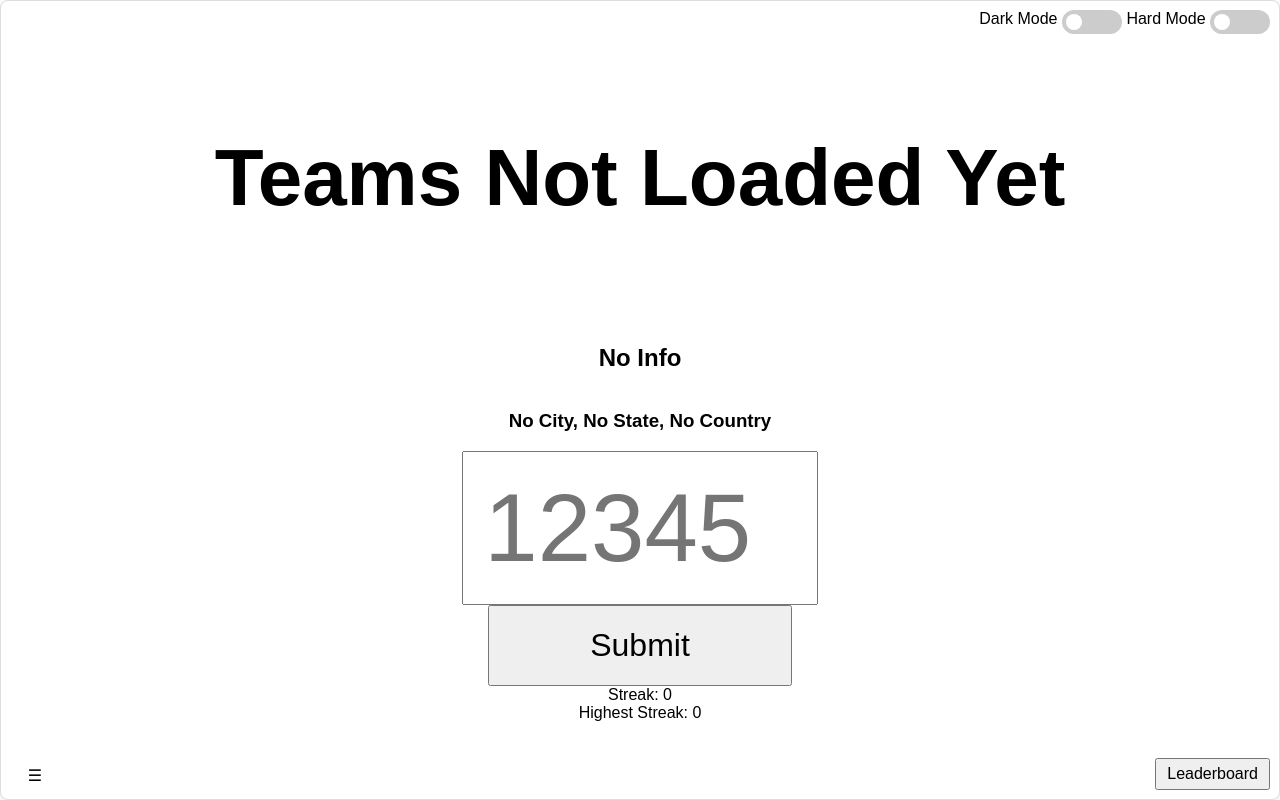
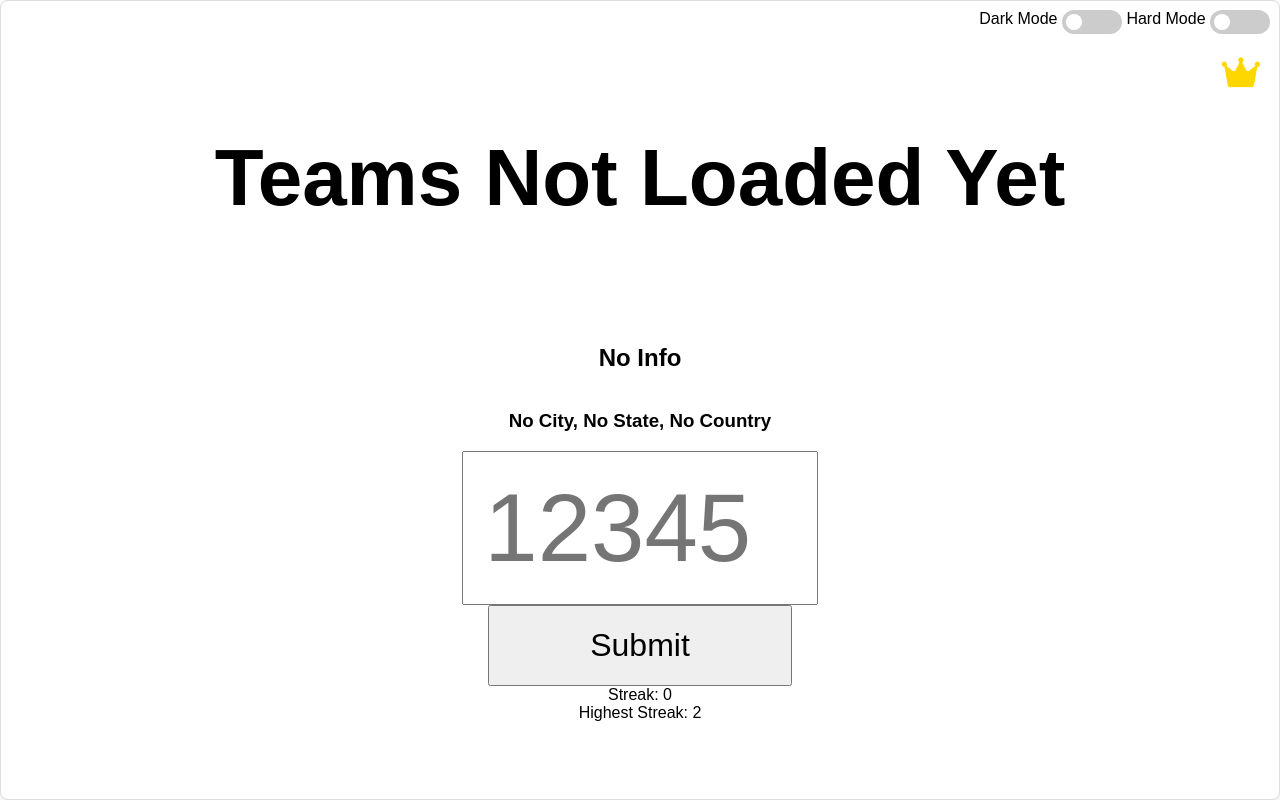
Before and after one commit to CommandTech/FRCTeamMemory, a Flask app: page / in a window 1280 px wide. Run offline with Flask 3, Linux system fonts and the light colour scheme.

Commit message:
Now will correct for cookies missing if the ip address matches, moved leaderboard button and filter button up, made the leaderboard button a crown, made the filter button larger

```diff
--- /dev/null
+++ b/ids.txt
@@ -0,0 +1 @@
+57HWEGxu1z8cZg8Q0Rp1p7nLeKpv6jmq,logan2,127.0.0.1
--- /dev/null
+++ b/leaderboards.txt
@@ -0,0 +1 @@
+57HWEGxu1z8cZg8Q0Rp1p7nLeKpv6jmq,2
--- a/main.py
+++ b/main.py
@@ -223,14 +223,25 @@ def genRandomTeam():
 @app.route('/')
 def root():
     with app.app_context():
+        ip_address = request.remote_addr
+
+        if 'id' not in session or not is_id_in_file(session['id']):
+            session_id, username, highest_streak = get_session_data_by_ip(ip_address)
+            if session_id:
+                session['id'] = session_id
+                session['username'] = username
+                session['highest_streak'] = highest_streak
+            else:
+                session['id'] = generate_unique_session_id(ip_address)
+                session['username'] = 'User-' + session['id']
+                session['highest_streak'] = 0
+
         if 'dark_mode' not in session:
             session['dark_mode'] = False
         if 'hard_mode' not in session:
             session['hard_mode'] = False
         if 'highest_streak' not in session:
             session['highest_streak'] = 0
-        if 'id' not in session or not is_id_in_file(session['id']):
-            session['id'] = generate_unique_session_id()
         if 'username' not in session:
             session['username'] = 'User-' + session['id']
 
@@ -258,13 +269,13 @@ def root():
         genRandomTeam()
         return render_template('index.html', dark_mode=session.get('dark_mode', False), hard_mode=session.get('hard_mode', False), highest_streak = session['highest_streak'], team=session['curTeamName'], info=session.get('curTeamInfo','No Info'), selected_regions=session.get('selected_regions', []), regional=session.get('regional', []), team_name_mapping=team_name_mapping, city=session.get('curTeamCity', "No City"), state=session.get('curTeamState', "No State"), country=session.get('curTeamCountry', "No Country"))
 
-def generate_unique_session_id():
+def generate_unique_session_id(ip_address):
     characters = string.ascii_letters + string.digits
     while True:
         new_id = ''.join(secrets.choice(characters) for _ in range(32))
         if not is_id_in_file(new_id):
             with open('ids.txt', 'a') as f:
-                f.write(f"{new_id},User-{new_id}\n")
+                f.write(f"{new_id},User-{new_id},{ip_address}\n")
             return new_id
 
 def is_id_in_file(id_to_check):
@@ -274,6 +285,29 @@ def is_id_in_file(id_to_check):
             return any(id_to_check in line for line in ids)
     except FileNotFoundError:
         return False
+
+def get_session_data_by_ip(ip_address):
+    try:
+        with open('ids.txt', 'r') as file:
+            for line in file:
+                session_id, username, ip = line.strip().split(',')
+                if ip == ip_address:
+                    highest_streak = get_highest_streak_by_session_id(session_id)
+                    return session_id, username, highest_streak
+    except FileNotFoundError:
+        pass
+    return None, None, 0
+
+def get_highest_streak_by_session_id(session_id):
+    try:
+        with open('leaderboards.txt', 'r') as file:
+            for line in file:
+                sid, score = line.strip().split(',')
+                if sid == session_id:
+                    return int(score)
+    except FileNotFoundError:
+        pass
+    return 0
 
 @app.route('/get-leaderboard', methods=['GET'])
 def get_leaderboard():
@@ -356,7 +390,7 @@ def set_username():
     with open('ids.txt', 'w') as file:
         for line in ids:
             if line.startswith(session_id):
-                file.write(f"{session_id},{new_name}\n")
+                file.write(f"{session_id},{new_name},{line.split(',')[2]}\n")
             else:
                 file.write(line)
 
--- a/static/style.css
+++ b/static/style.css
@@ -159,15 +159,24 @@ input:checked + .slider:before {
 
 #filterButton {
     position: absolute;
-    bottom: 10px; /* Position the button 10px from the bottom */
+    top: -1250px; /* Position the button 10px from the top */
     left: 10px; /* Position the button 10px from the left */
-    padding: 5px 10px; /* Reduce padding for smaller button */
-    font-size: 1em; /* Reduce font size for smaller button */
+    padding: 10px; /* Adjust padding for the button */
+    font-size: 40px; /* Increase font size for the hamburger icon */
+    background: none;
+    border: none;
+    cursor: pointer;
+    display: inline-block; /* Ensure the button respects width and padding */
 }
+
+.sidebar-visible #filterButton {
+    left: 350px; /* Adjust this value based on the width of the sidebar */
+}
+
 
 #leaderboardButton {
     position: absolute;
-    bottom: 10px; /* Position the button 10px from the bottom */
+    top: 50px; /* Position the button 10px from the bottom */
     right: 10px; /* Position the button 10px from the right */
     padding: 5px 10px; /* Reduce padding for smaller button */
     font-size: 1em; /* Reduce font size for smaller button */
@@ -175,7 +184,7 @@ input:checked + .slider:before {
 
 .leaderboard {
     position: fixed;
-    top: 0;
+    top: 20px;
     right: -300px; /* Initially hidden off-screen */
     width: 450px;
     height: 100%;
@@ -199,12 +208,28 @@ body.dark-mode .leaderboard {
 
 .hamburger-icon {
     position: absolute;
-    bottom: 10px; /* Position the button 10px from the bottom */
-    left: 10px; /* Position the button 10px from the left */
+    bottom: 10px;
+    left: 10px;
     padding: 10px;
-    font-size: 24px; /* Increase font size for the hamburger icon */
+    font-size: 24px;
     background: none;
     border: none;
     cursor: pointer;
     width: 50px;
 }
+
+.crown-icon {
+    position: absolute;
+    top: 70px; /* Adjust this value to position the button */
+    right: 10px; /* Position the button 10px from the right */
+    padding: 10px; /* Adjust padding for the button */
+    font-size: 24px; /* Increase font size for the icon */
+    background: none;
+    border: none;
+    cursor: pointer;
+    color: #FFD700; /* Gold color for the crown */
+}
+
+.crown-icon i {
+    font-size: 34px; /* Adjust the size of the icon */
+}
--- a/templates/index.html
+++ b/templates/index.html
@@ -5,6 +5,7 @@
     <meta name="viewport" content="width=device-width, initial-scale=1.0">
     <title>FRC Memory</title>
     <link rel="stylesheet" type="text/css" href="style.css">
+    <link rel="stylesheet" href="https://cdnjs.cloudflare.com/ajax/libs/font-awesome/6.0.0-beta3/css/all.min.css">
 </head>
 <body class="{{ 'dark-mode' if dark_mode else '' }}">
     <div class="switch-container">
@@ -51,7 +52,6 @@
             <label><input type="checkbox" id="pnwTeams" {% if 'pnwTeams' in selected_regions %}checked{% endif %}> Pacific Northwest</label><br>
             <label><input type="checkbox" id="pchTeams" {% if 'pchTeams' in selected_regions %}checked{% endif %}> Peachtree</label><br>
         </div>
-        <button id="filterButton"class="hamburger-icon">&#9776;</button>
 
         <div class="form-container" id="first-page">
             <h1 class="team-name" id="team-name">{{team}}</h1>
@@ -65,7 +65,10 @@
             </div>
         </div>
 
-        <button id="leaderboardButton">Leaderboard</button>
+        <button id="filterButton"class="hamburger-icon">&#9776;</button>
+
+        <!-- <button id="leaderboardButton">Leaderboard</button> -->
+        <button id="leaderboardButton" class="crown-icon"><i class="fas fa-crown"></i></button>
         <div class="leaderboard hidden" id="leaderboard">
             <h2>Leaderboard</h2>
             <input type="text" id="username-input" placeholder="Username">
```
